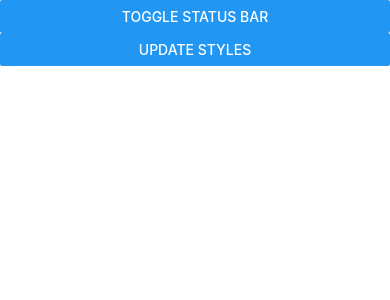
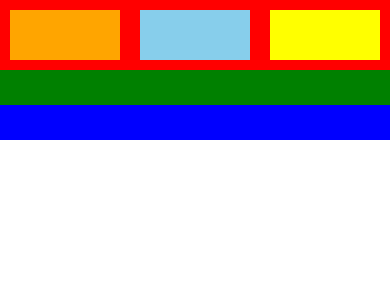
Before and after one commit to gauravk0247/React-Native-Journey, a React Native app: screen / in a window 390 px wide. Shown: the top 300 px of the page. Built offline with nearby package versions, Linux system fonts and the light colour scheme.

Commit message:
React-Native

```diff
--- a/App.js
+++ b/App.js
@@ -9,13 +9,12 @@ import React from 'react';
 import {
   View
 } from 'react-native';
-import StatusBar1 from './components/StatusBar1';
+import FlexBox from './components/FlexBox';
 
 const App = () => {
   return (
     <View>
-      <StatusBar1/>
-
+    <FlexBox/>
     </View>
   );
 }
--- /dev/null
+++ b/components/FlexBox.js
@@ -0,0 +1,61 @@
+import React from 'react';
+import {
+    View,
+    StyleSheet
+} from 'react-native';
+
+const FlexBox = () => {
+    return (
+        <View style={styles.mainBox}>
+            <View style={styles.box1}>
+                <View style={styles.InnerBox1}></View>
+                <View style={styles.InnerBox2}></View>
+                <View style={styles.InnerBox3}></View>
+            </View>
+            <View style={styles.box2}></View>
+            <View style={styles.box3}>
+                <View style={styles.InnerBoxLast}></View>
+            </View>
+        </View>
+    );
+}
+const styles = StyleSheet.create({
+    mainBox: {
+        flex: 1
+    },
+    box1: {
+        flex: 2,
+        backgroundColor: 'red',
+        flexDirection: 'row-reverse'
+    },
+    box2: {
+        flex: 1,
+        backgroundColor: 'green'
+    },
+    box3: {
+        flex: 1,
+        backgroundColor: 'blue',
+        flexDirection: 'row'
+    },
+    InnerBox1: {
+        flex: 1,
+        backgroundColor: 'yellow',
+        margin: 10
+    },
+    InnerBox2: {
+        flex: 1,
+        backgroundColor: 'skyblue',
+        margin: 10
+    },
+    InnerBox3: {
+        flex: 1,
+        backgroundColor: 'orange',
+        margin: 10
+    },
+    InnerBoxLast: {
+        flex: 1,
+        backgroundColor: 'purple',
+        margin: 60
+    }
+})
+export default FlexBox;
```
